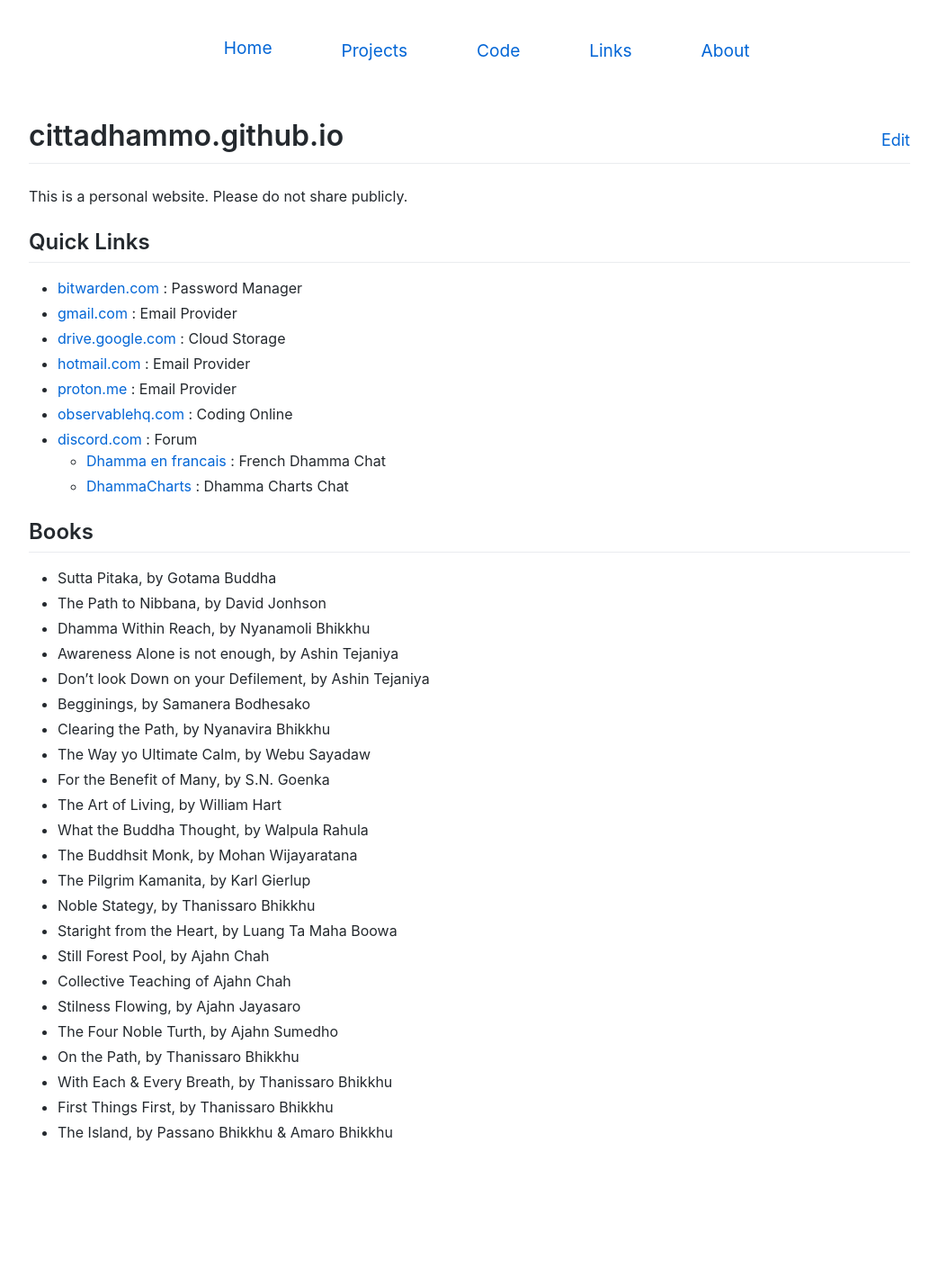
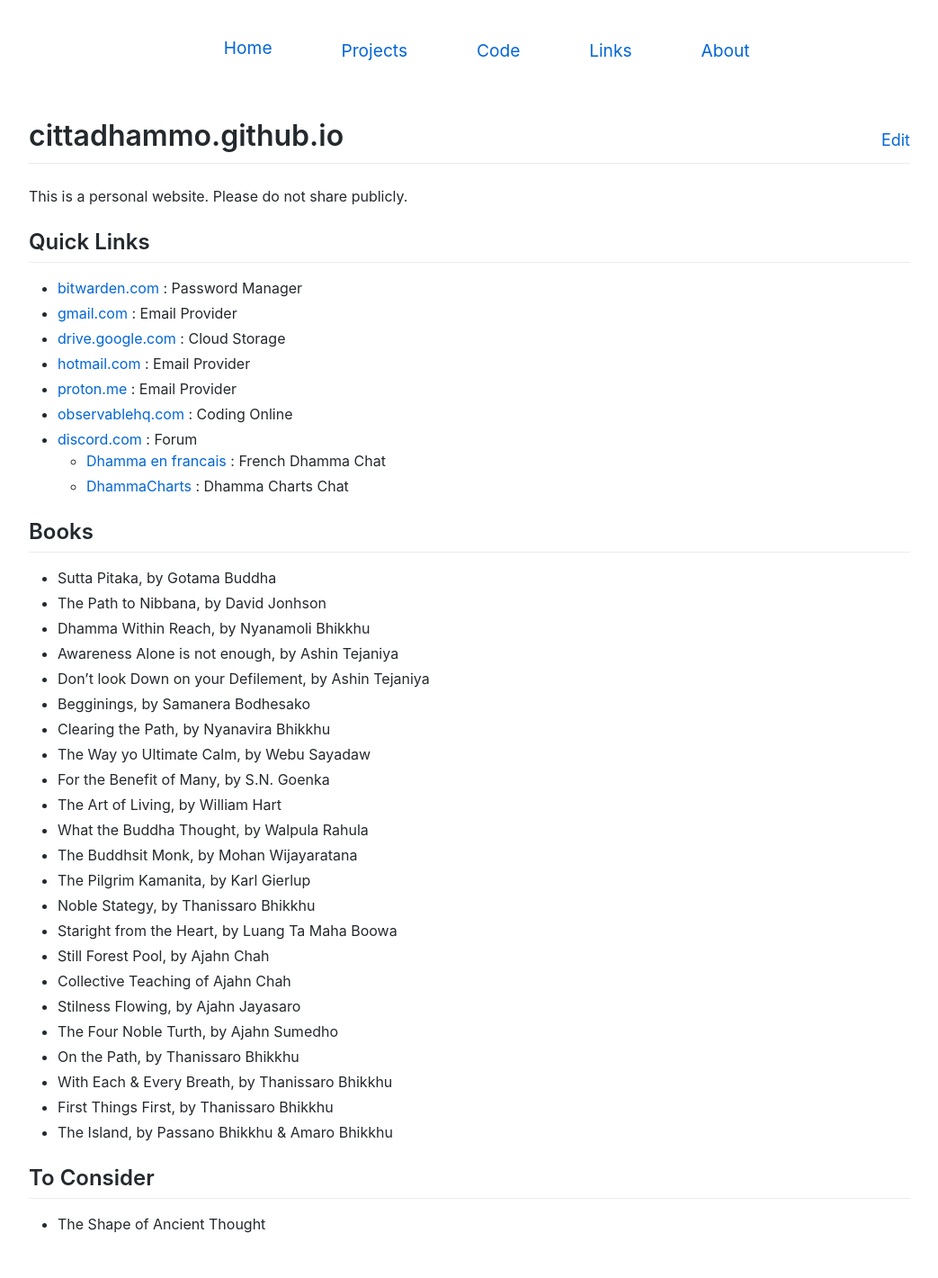
Before and after one commit to cittadhammo/old-personal-website, a Jekyll site: the page built from index.md, in a window 1280 px wide. Shown: the whole page at 90% size, without its empty margins (118-1161 px from the left). Built offline with Jekyll 4.4.1, drawn with Linux system fonts in a browser that asks for light colours; before the commit the page ends 1318 px from its top, so only the background shows below that.

Commit message:
Update index.md

```diff
--- a/index.md
+++ b/index.md
@@ -42,3 +42,7 @@
 * With Each & Every Breath, by Thanissaro Bhikkhu
 * First Things First, by Thanissaro Bhikkhu
 * The Island, by Passano Bhikkhu & Amaro Bhikkhu
+
+## To Consider
+
+* The Shape of Ancient Thought
```
